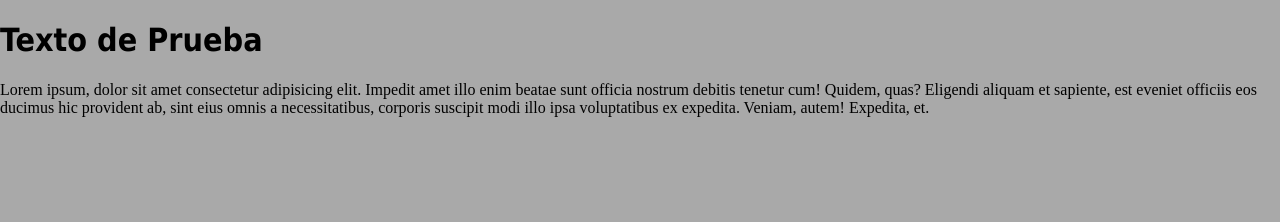
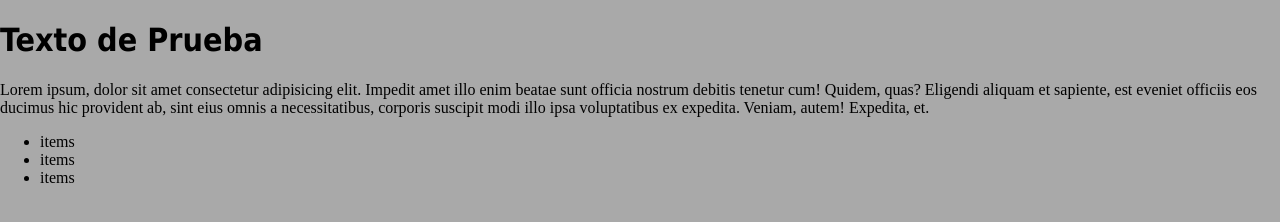
Before and after one commit to JhovanyArias/Test, a plain HTML site: page index.html in a window 1280 px wide. Drawn offline with Linux system fonts and the light colour scheme.

Commit message:
Se modifica index.html

```diff
--- a/index.html
+++ b/index.html
@@ -14,5 +14,11 @@
         est eveniet officiis eos ducimus hic provident ab, sint eius omnis a necessitatibus,
         corporis suscipit modi illo ipsa voluptatibus ex expedita. Veniam, autem! Expedita,
         et.</p>
+<ul>
+    <li>items</li>
+    <li>items</li>
+    <li>items</li>
+
+</ul>
 </body>
 </html>
```
